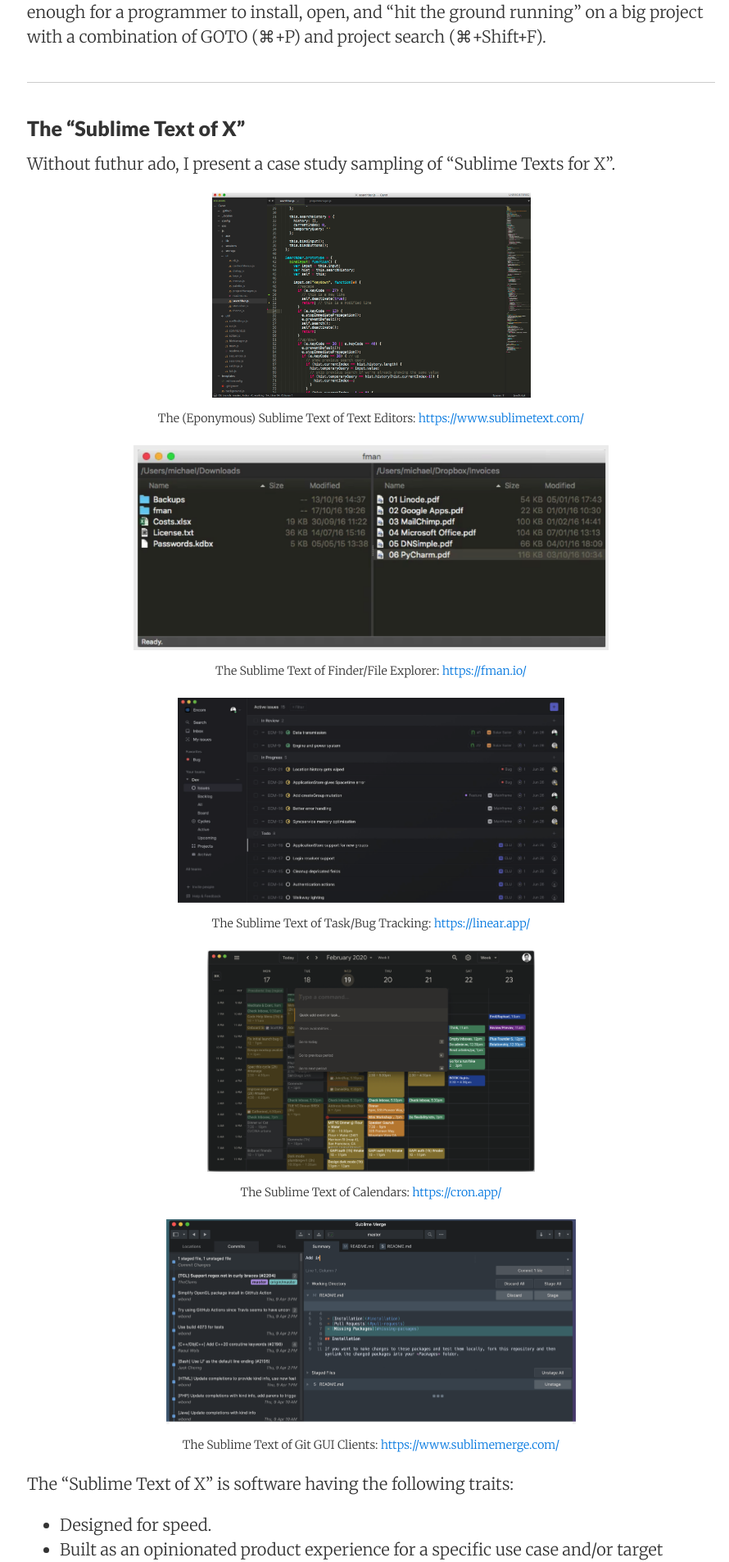
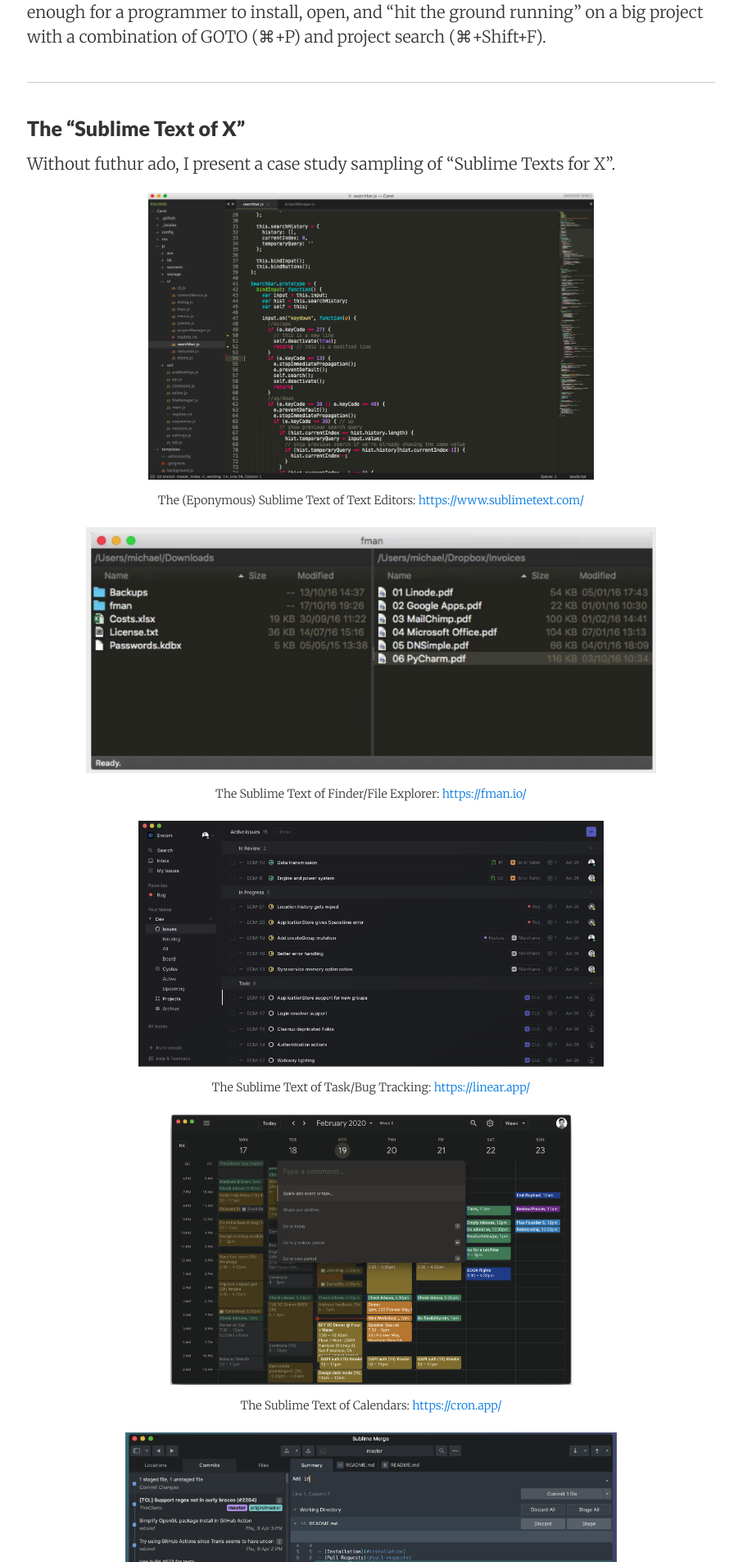
Before and after one commit to james-huang/james-huang.github.io, a Jekyll site: the page built from _posts/2021-01-02-the-sublime-text-editor-of-x.md, in a window 1280 px wide. Shown: the part 2747-4652 px from the top of the page at 82% size, without its empty margins (187-1077 px from the left). Built offline with Jekyll 4.4.1, drawn with Linux system fonts in a browser that asks for light colours; comment, search, counter and statistics services are not loaded.

Commit message:
larger images

```diff
--- a/_posts/2021-01-02-the-sublime-text-editor-of-x.md
+++ b/_posts/2021-01-02-the-sublime-text-editor-of-x.md
@@ -56,28 +56,28 @@
 Without futhur ado, I present a case study sampling of "Sublime Texts for X".
 
 {:.center}
-![Sublime Text Screenshot](/images/2021-01-02-the-sublime-text-editor-of-x/sublime.png){: style="height: 250px"}<br/>
+![Sublime Text Screenshot](/images/2021-01-02-the-sublime-text-editor-of-x/sublime.png){: style="height: 350px"}<br/>
 <small>The (Eponymous) Sublime Text of Text Editors: [https://www.sublimetext.com/](https://www.sublimetext.com/)
 </small>
 
 {:.center}
-![Fman Product Screenshot](/images/2021-01-02-the-sublime-text-editor-of-x/fman.png){: style="height: 250px"}<br/>
+![Fman Product Screenshot](/images/2021-01-02-the-sublime-text-editor-of-x/fman.png){: style="height: 300px"}<br/>
 <small>The Sublime Text of Finder/File Explorer: [https://fman.io/](https://fman.io/)
 </small>
 
 {:.center}
-![Linear Product Screenshot](/images/2021-01-02-the-sublime-text-editor-of-x/linear.png){: style="height: 250px"}<br/>
+![Linear Product Screenshot](/images/2021-01-02-the-sublime-text-editor-of-x/linear.png){: style="height: 300px"}<br/>
 <small>The Sublime Text of Task/Bug Tracking: [https://linear.app/](https://linear.app/)
 </small>
 
 {:.center}
-![Cron Product Screenshot](/images/2021-01-02-the-sublime-text-editor-of-x/cron.png){: style="height: 270px"}<br/>
+![Cron Product Screenshot](/images/2021-01-02-the-sublime-text-editor-of-x/cron.png){: style="height: 330px"}<br/>
 <small>The Sublime Text of Calendars: [https://cron.app/](https://cron.app/)
 </small>
 
 
 {:.center}
-![Sublime Merge Product Screenshot](/images/2021-01-02-the-sublime-text-editor-of-x/merge.png){: style="height: 250px"}<br/>
+![Sublime Merge Product Screenshot](/images/2021-01-02-the-sublime-text-editor-of-x/merge.png){: style="height: 300px"}<br/>
 <small>The Sublime Text of Git GUI Clients: [https://www.sublimemerge.com/](https://www.sublimemerge.com/)
 </small>
 
@@ -92,7 +92,7 @@
 I look forward to a ~~bright~~ dark future where everything can be done fast and efficiently through keyboard shortcuts.
 
 {:.center}
-![Terminal Product Screenshot](/images/2021-01-02-the-sublime-text-editor-of-x/terminal.png){: style="height: 250px"}<br/>
+![Terminal Product Screenshot](/images/2021-01-02-the-sublime-text-editor-of-x/terminal.png){: style="height: 300px"}<br/>
 
 -----
 
```
